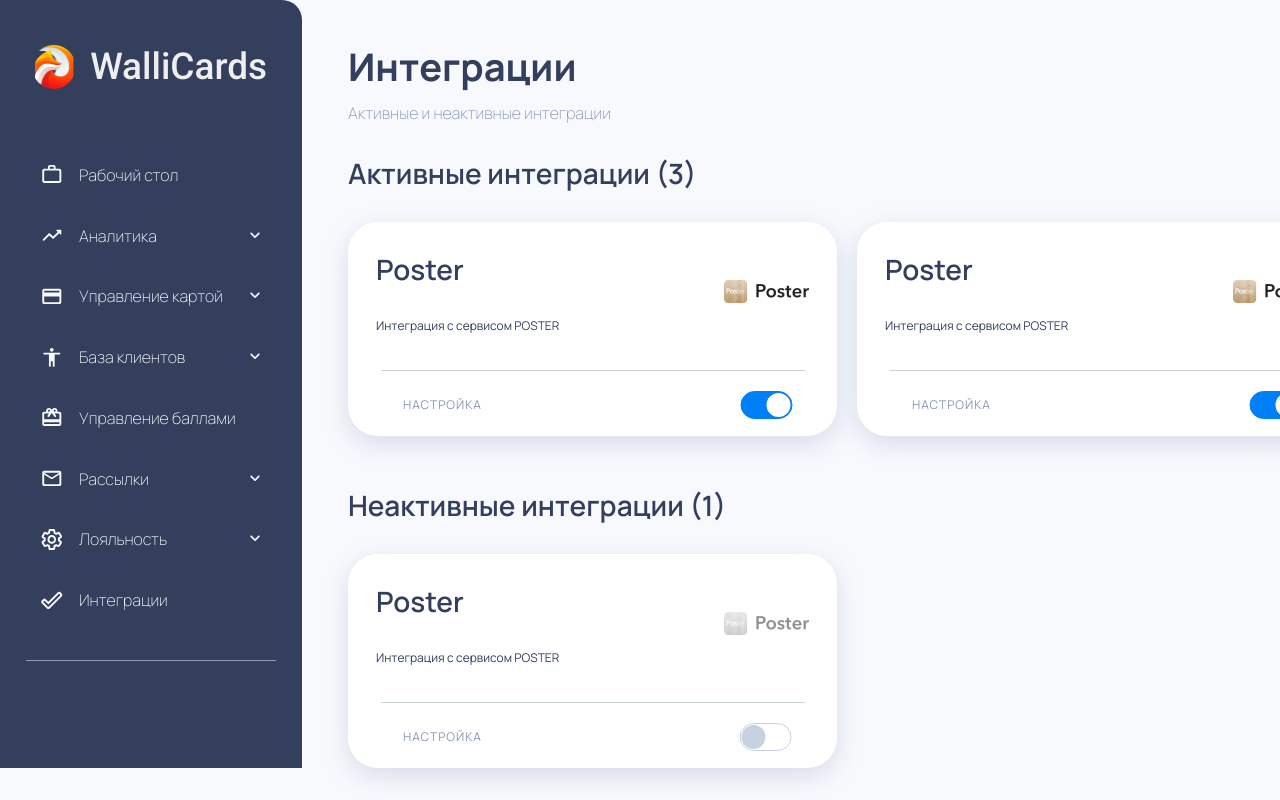
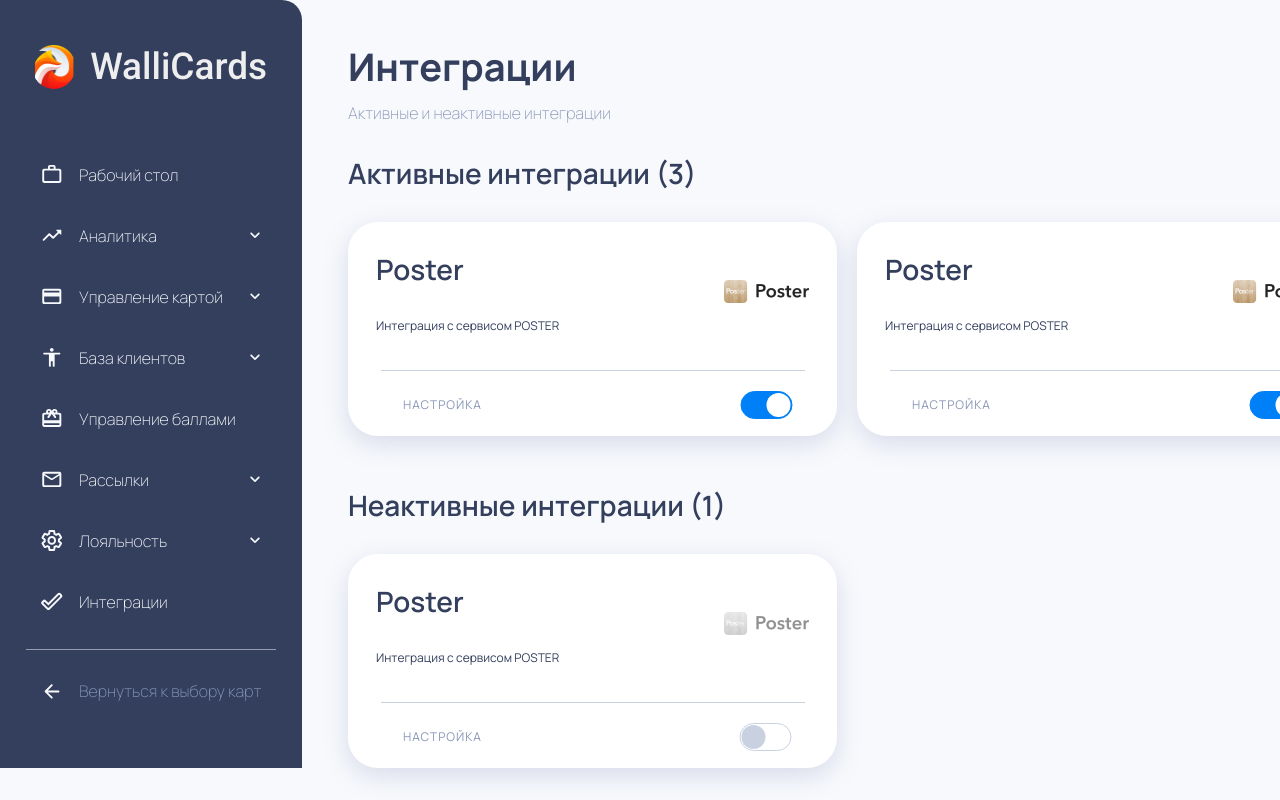
Before and after one commit to andreichayeuski/fox-cards, a Vue app: page / in a window 1280 px wide. Shown: the top 800 px of the page. Built offline with nearby package versions, Linux system fonts and the light colour scheme.

Commit message:
Back to cards button

```diff
--- a/src/components/common/sideBar/SideBar.vue
+++ b/src/components/common/sideBar/SideBar.vue
@@ -8,11 +8,24 @@
       <Tab v-for="(label, index) in labels" :key="index" :item="label" />
     </div>
     <div class="tabs-splitter"></div>
+    <div class="tabs-back tab">
+      <Icons
+        class="side-bar-icon"
+        width="27"
+        height="24"
+        viewBox="0 0 16 21"
+        icon-name="back-default"
+        :color="secondaryText"
+      />
+      <span>Вернуться к выбору карт</span>
+    </div>
   </div>
 </template>
 
 <script>
 import Tab from "./Tab.vue";
+import Icons from "@/utils/components/icons/Icons.vue";
+import exportedVars from '@/styles/vueVariables.scss'
 
 import sideBarLabels from "@/utils/constants/sideBarLabels";
 
@@ -25,9 +38,10 @@ export default {
     return {
       labels: sideBarLabels,
       isOpened: true,
+      secondaryText: exportedVars.secondaryText
     };
   },
-  components: { Tab },
+  components: { Tab, Icons },
 };
 </script>
 
--- a/src/styles/main.scss
+++ b/src/styles/main.scss
@@ -58,8 +58,7 @@ body {
 
             .tab {
                 width: 250px;
-                height: 40.75px;
-                margin: 0px 26px;
+                margin: 12.5px 26px;
                 padding: 10px;
                 gap: 1em;
                 display: flex;
@@ -100,6 +99,19 @@ body {
             order: 8;
             flex-grow: 0;
         }
+
+        .tabs-back {
+            fill: $secondary-text;
+            width: 250px;
+            margin: 0px 26px;
+            padding: 10px;
+            gap: 1em;
+            display: flex;
+
+            span {
+                color: $secondary-text;
+            }
+        }
     }
 
     .page {
@@ -121,7 +133,7 @@ body {
             }
 
             .page-description {
-                color: $description;
+                color: $secondary-text;
             }
         }
 
--- a/src/styles/variables.scss
+++ b/src/styles/variables.scss
@@ -1,3 +1,3 @@
-$primary: #F7F9FC;
-$secondary: #333F5D;
-$description: #8996B7;
+$primary: #f7f9fc;
+$secondary: #333f5d;
+$secondary-text: #8996b7;
--- /dev/null
+++ b/src/styles/vueVariables.scss
@@ -0,0 +1,3 @@
+:export {
+    secondaryText: $secondary-text;
+}
--- a/src/utils/components/icons/Icons.vue
+++ b/src/utils/components/icons/Icons.vue
@@ -1,5 +1,5 @@
 <template>
-  <base-svg icon-name="iconName"><Component :is="iconName" /></base-svg>
+  <base-svg icon-name="iconName"><Component :is="iconName" :color="color"/></base-svg>
 </template>
 
 <script>
@@ -153,7 +153,7 @@ export default {
     WorkSpaceDefault,
     WorkSpaceUsed
   },
-  props: ["iconName"], // Menu title from the parent
+  props: ["iconName", "color"],
   data() {
     return {
       isOpen: false, // Variable if the menu is open or closed
--- a/src/utils/components/icons/vue/AcceptDefault.vue
+++ b/src/utils/components/icons/vue/AcceptDefault.vue
@@ -1,3 +1,21 @@
 <template>
-<path fill-rule="evenodd" clip-rule="evenodd" d="M8.99965 16.1703L5.52965 12.7003C5.13965 12.3103 4.50965 12.3103 4.11965 12.7003C3.72965 13.0903 3.72965 13.7203 4.11965 14.1103L8.29965 18.2903C8.68965 18.6803 9.31965 18.6803 9.70965 18.2903L20.2896 7.71031C20.6796 7.32031 20.6796 6.69031 20.2896 6.30031C19.8996 5.91031 19.2696 5.91031 18.8796 6.30031L8.99965 16.1703Z" fill="#F7F9FC"/>
+  <path
+    fill-rule="evenodd"
+    clip-rule="evenodd"
+    d="M8.99965 16.1703L5.52965 12.7003C5.13965 12.3103 4.50965 12.3103 4.11965 12.7003C3.72965 13.0903 3.72965 13.7203 4.11965 14.1103L8.29965 18.2903C8.68965 18.6803 9.31965 18.6803 9.70965 18.2903L20.2896 7.71031C20.6796 7.32031 20.6796 6.69031 20.2896 6.30031C19.8996 5.91031 19.2696 5.91031 18.8796 6.30031L8.99965 16.1703Z"
+    :fill="fillColor"
+  />
 </template>
+
+<script>
+export default {
+  props: {
+    color: { type: String, default: "#F7F9FC" },
+  },
+  computed: {
+    fillColor: function () {
+      return this.color == "" ? "#F7F9FC" : this.color;
+    },
+  },
+};
+</script>
--- a/src/utils/components/icons/vue/BackDefault.vue
+++ b/src/utils/components/icons/vue/BackDefault.vue
@@ -1,3 +1,21 @@
 <template>
-<path fill-rule="evenodd" clip-rule="evenodd" d="M15.8337 9.1666H6.52539L10.5921 5.09994C10.9171 4.77494 10.9171 4.2416 10.5921 3.9166C10.2671 3.5916 9.74206 3.5916 9.41706 3.9166L3.92539 9.40827C3.60039 9.73327 3.60039 10.2583 3.92539 10.5833L9.41706 16.0749C9.74206 16.3999 10.2671 16.3999 10.5921 16.0749C10.9171 15.7499 10.9171 15.2249 10.5921 14.8999L6.52539 10.8333H15.8337C16.2921 10.8333 16.6671 10.4583 16.6671 9.99994C16.6671 9.5416 16.2921 9.1666 15.8337 9.1666Z" fill="#F7F9FC"/>
+  <path
+    fill-rule="evenodd"
+    clip-rule="evenodd"
+    d="M15.8337 9.1666H6.52539L10.5921 5.09994C10.9171 4.77494 10.9171 4.2416 10.5921 3.9166C10.2671 3.5916 9.74206 3.5916 9.41706 3.9166L3.92539 9.40827C3.60039 9.73327 3.60039 10.2583 3.92539 10.5833L9.41706 16.0749C9.74206 16.3999 10.2671 16.3999 10.5921 16.0749C10.9171 15.7499 10.9171 15.2249 10.5921 14.8999L6.52539 10.8333H15.8337C16.2921 10.8333 16.6671 10.4583 16.6671 9.99994C16.6671 9.5416 16.2921 9.1666 15.8337 9.1666Z"
+    :fill="fillColor"
+  />
 </template>
+
+<script>
+export default {
+  props: {
+    color: { type: String, default: "#F7F9FC" },
+  },
+  computed: {
+    fillColor: function () {
+      return this.color == "" ? "#F7F9FC" : this.color;
+    },
+  },
+};
+</script>
```
